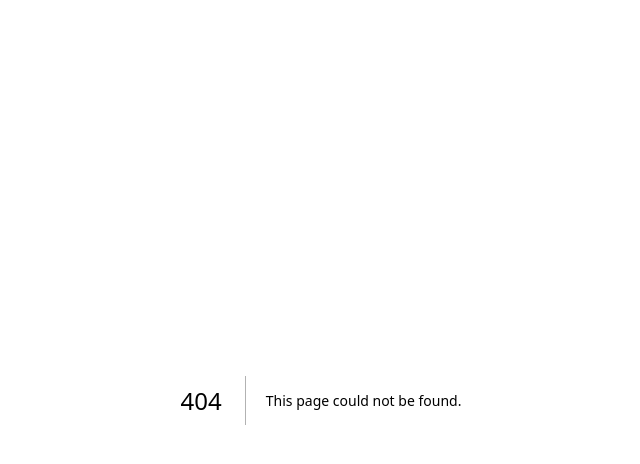
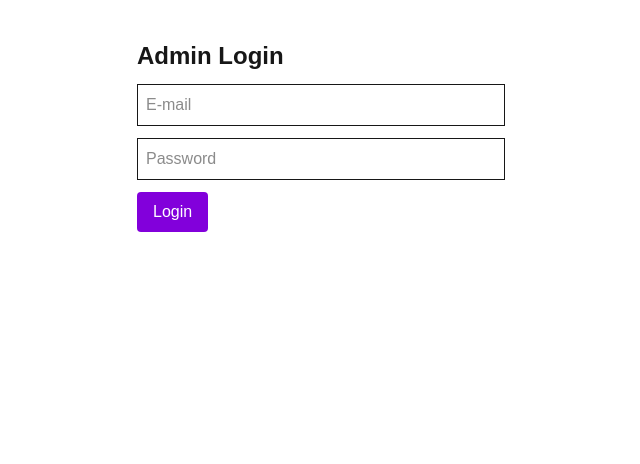
Before and after one commit to Alexandros1992/wedding-venue-portal, a Next.js app: page /admin/login in a window 1280 px wide. Before the commit this address had no page. Shown: the top 464 px of the page, without its empty margins (319-959 px from the left). Built offline with nearby package versions, Linux system fonts and the light colour scheme.

Commit message:
Developed the /admin/login/page.jsx

```diff
--- /dev/null
+++ b/app/admin/login/page.jsx
@@ -0,0 +1,31 @@
+"use client";
+
+import { signInWithEmailAndPassword } from "firebase/auth";
+import { auth } from "@/lib/firebase";
+import { useRouter } from "next/navigation";
+
+export default function Login(){
+    const router = useRouter();
+
+    const login = async (e) => {
+        e.preventDefault();
+        const email = e.target.email.value;
+        const password = e.target.password.value;
+
+        try {
+            await signInWithEmailAndPassword(auth, email, password);
+            router.push("/admin/dashboard");
+        } catch (error) {
+            alert("Login failed: " + error.message);
+        }
+    };
+
+    return (
+        <form onSubmit={login} className="p-10 max-w-md mx-auto space-y-3">
+            <h1 className="text-2xl font-bold">Admin Login</h1>
+            <input name="email" type="email" id="email" placeholder="E-mail" className="border p-2 w-full"/>
+            <input name="password" type="password" id="password" placeholder="Password" className="border p-2 w-full"/>
+            <button type="submit" className="bg-purple-700 text-white px-4 py-2 rounded">Login</button>
+        </form>
+    );
+}
```
